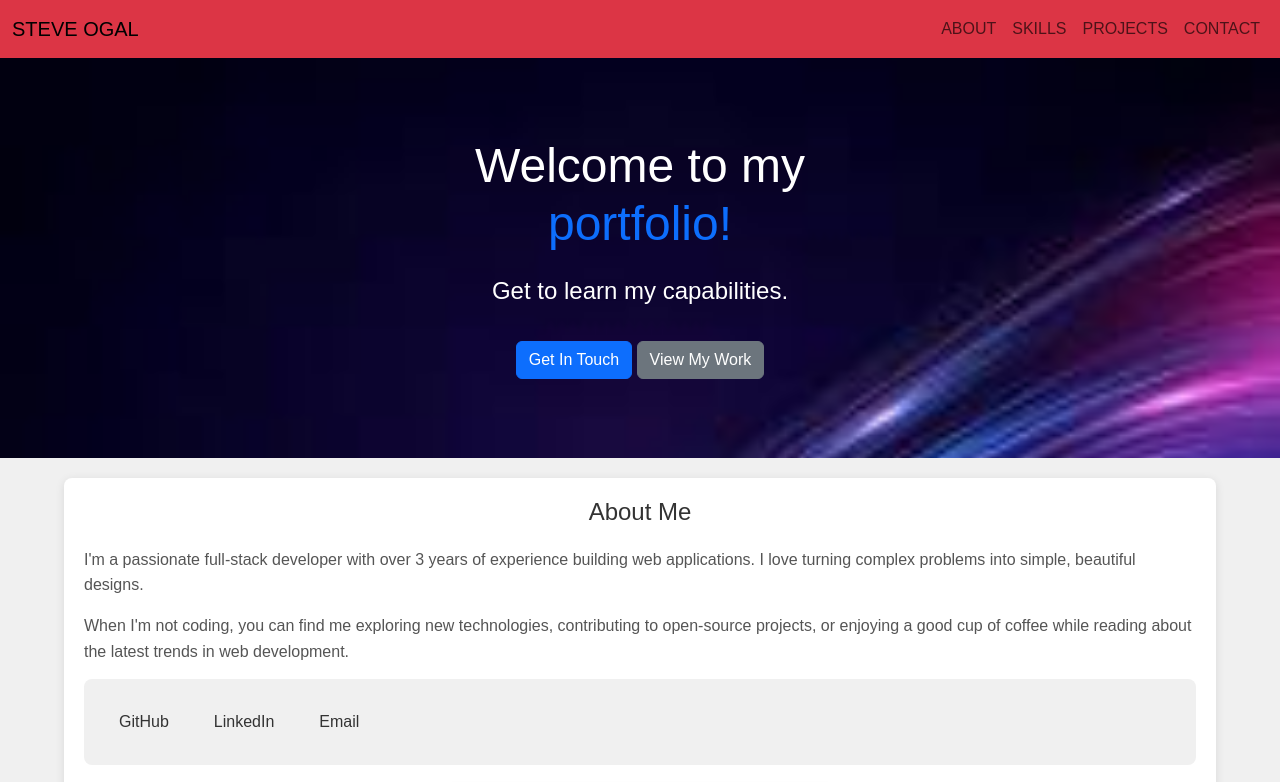
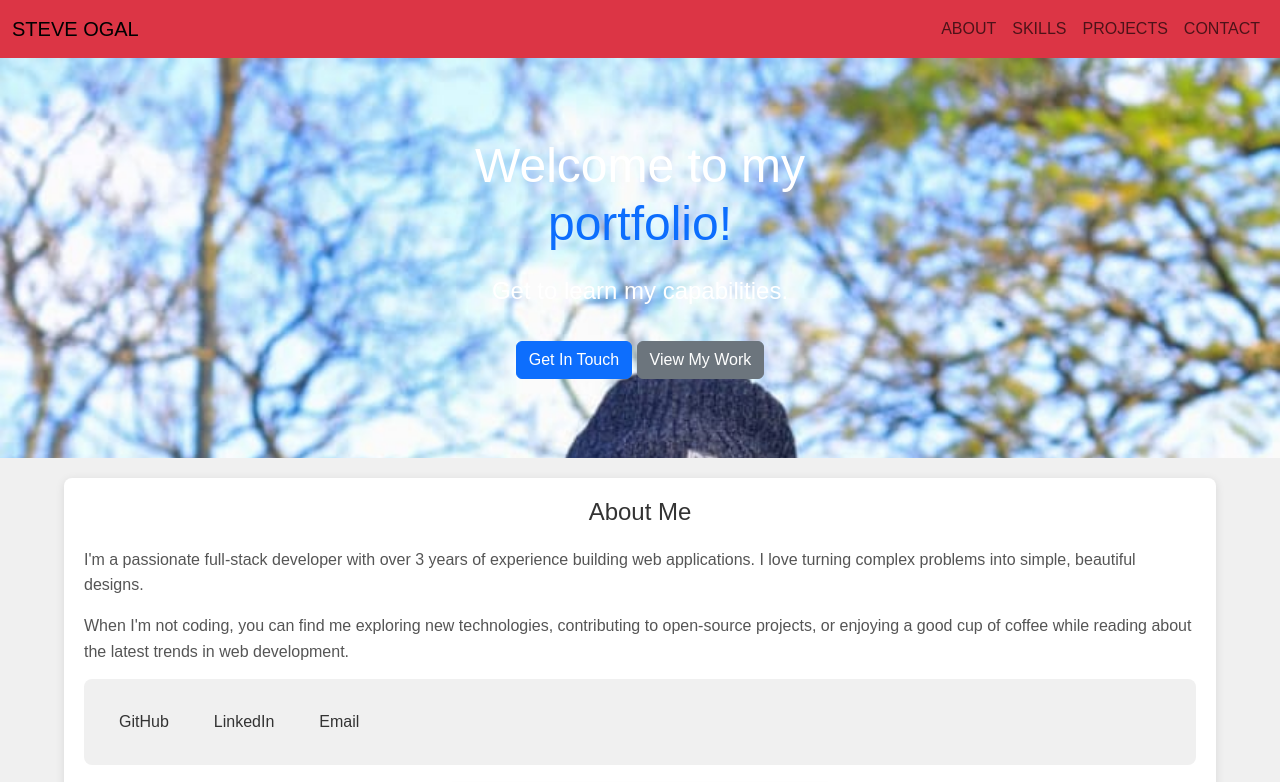
Before and after one commit to mtaa-star/portfolio, a plain HTML site: page index.html in a window 1280 px wide. Shown: the top 782 px of the page. Drawn offline with Linux system fonts and the light colour scheme.

Commit message:
new hero bg

```diff
--- a/style.css
+++ b/style.css
@@ -7,7 +7,7 @@ body {
     color: #333; /* Dark text color for contrast */
 }
 .hero {
-  background-image: url('static/images/bg.jfif');
+  background-image: url('static/images/steve.jpeg');
   height: 400px;
   background-size: cover;
   display: flex;
```
Also changed, not shown: static/images/steve.jpeg (added).
